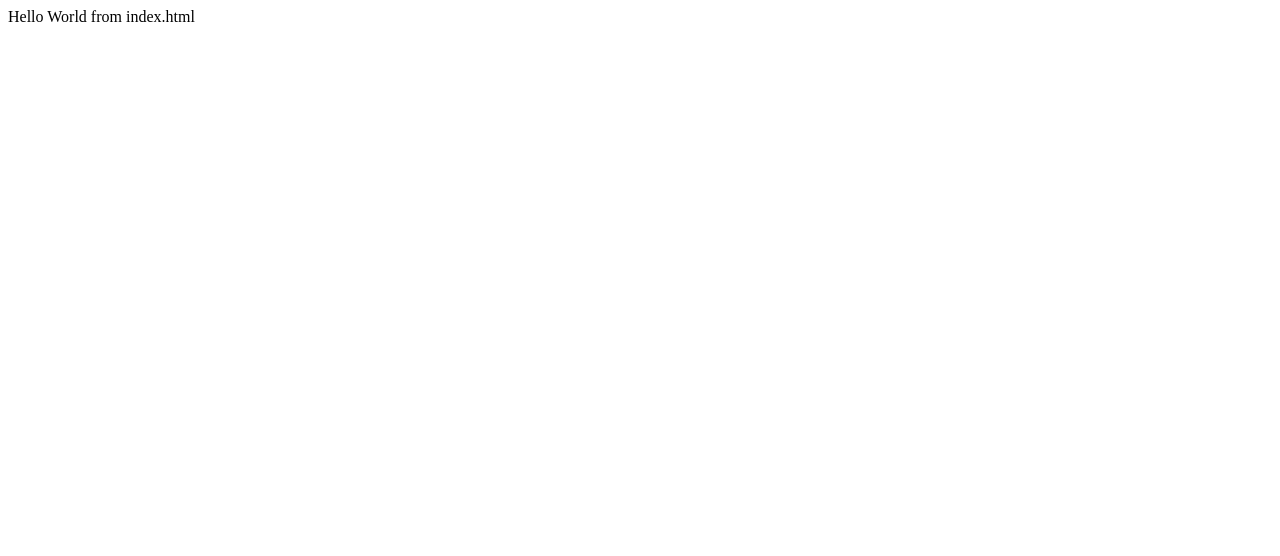
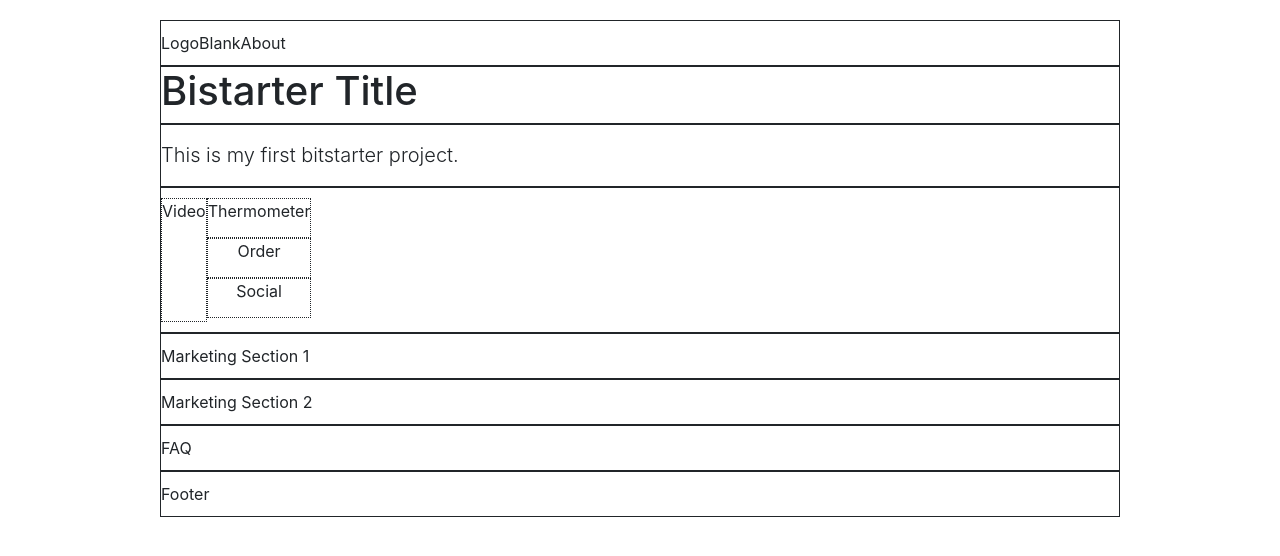
Before and after one commit to shreyas24/bitstarter, a plain HTML site: page index.html in a window 1280 px wide. Drawn offline with nearby package versions, Linux system fonts and the light colour scheme.

Commit message:
Update index.html

```diff
--- a/index.html
+++ b/index.html
@@ -1 +1,102 @@
-Hello World from index.html
+<!DOCTYPE>
+<html lang="en">
+  <head>
+    <title>My first Bitstarter</title>
+    <meta charset="utf-8">
+    <link type="text/css" rel="stylesheet"
+          href="http://twitter.github.com/bootstrap/assets/css/bootstrap.css">
+    <style type="text/css">
+          body {
+		padding-top: 20px;
+		padding-bottom: 40px;
+	  }
+	  .container {
+		width: 960px;
+	  }
+	  p.lead {
+		padding-top: 15px;
+	  }
+          .navigation, .pitch, .section1, .section2, .faq, .footer{
+		padding: 10px 0px 10px 0px;
+	  }
+	  .video, .thermometer, .order, .social{
+		border: 1px dotted;
+		text-align: center;
+	  }
+  	  .video{
+		 /*Internqal borders have 1px, thus need to add 4 x 1px to 120px*/
+		 height: 124px;
+		 line-heigth: 40px;
+	  }
+	  .thermometer, .order, .social{
+	        /* line-height to vertically center: http://phrogz.net/css/vertical-align/index.html */
+		height: 40px;
+		line-heigth: 40pc;
+	  }
+	  div.row {
+		border: 1px solid;
+	  }
+	</style>
+  </head>
+  <body>
+    <div class = "container">
+      <div class = "row navigation">
+        <div class = "span2 logo">
+          Logo
+        </div>
+        <div class = "span6 blank">
+          Blank
+        </div>
+        <div class = "span4 about">
+          About
+        </div>
+      </div>
+      <div class = "row heading">
+        <div class = "span12">
+          <h1>Bistarter Title</h1>
+        </div>
+      </div>
+      <div class = "row subheading">
+        <div class = "span12">
+          <p class = "lead">This is my first bitstarter project.</p>
+        </div>
+      </div>
+      <div class = "row pitch">
+        <div class = "span6 video">
+          Video
+        </div>
+        <div class = "span6">
+          <div class = "thermometer">
+            Thermometer
+          </div>
+          <div class = "order">
+            Order
+          </div>
+          <div class = "social">
+            Social
+          </div>
+        </div>
+      </div>
+      <div class = "row section1">
+        <div class = "span12">
+          Marketing Section 1
+        </div>
+      </div>
+      <div class = "row section2">
+        <div class = "span12">
+          Marketing Section 2
+        </div>
+      </div>
+      <div class = "row faq">
+        <div class = "span12">
+          FAQ
+        </div>
+      </div>
+      <div class = "row footer">
+        <div class = "span12">
+         Footer
+        </div>
+      </div>
+    </div>
+  </body>
+</html>
```
